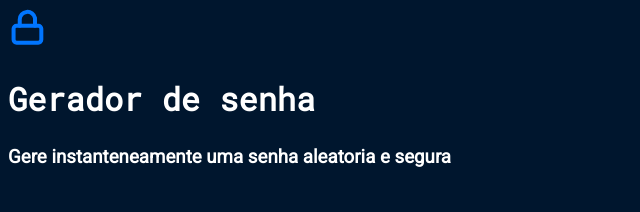
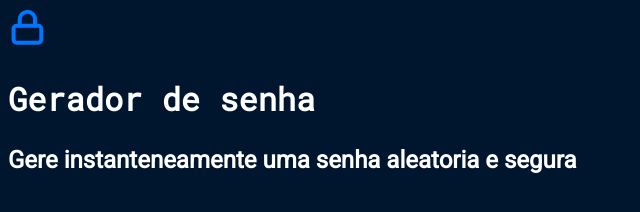
Before and after one commit to damypinheiro/gerador-de-senha, a plain HTML site: page index.html in a window 1280 px wide. Shown: the whole page, without its empty margins (0-640 px from the left). Drawn offline with Linux system fonts and the light colour scheme.

Commit message:
titulo secundario

```diff
--- a/style.css
+++ b/style.css
@@ -20,3 +20,7 @@ body{
     font-family: var(--roboto-mono);
     font-size: 32px;
 }
+
+.titulo-secundario{
+    font-size: 24px;
+}
```
